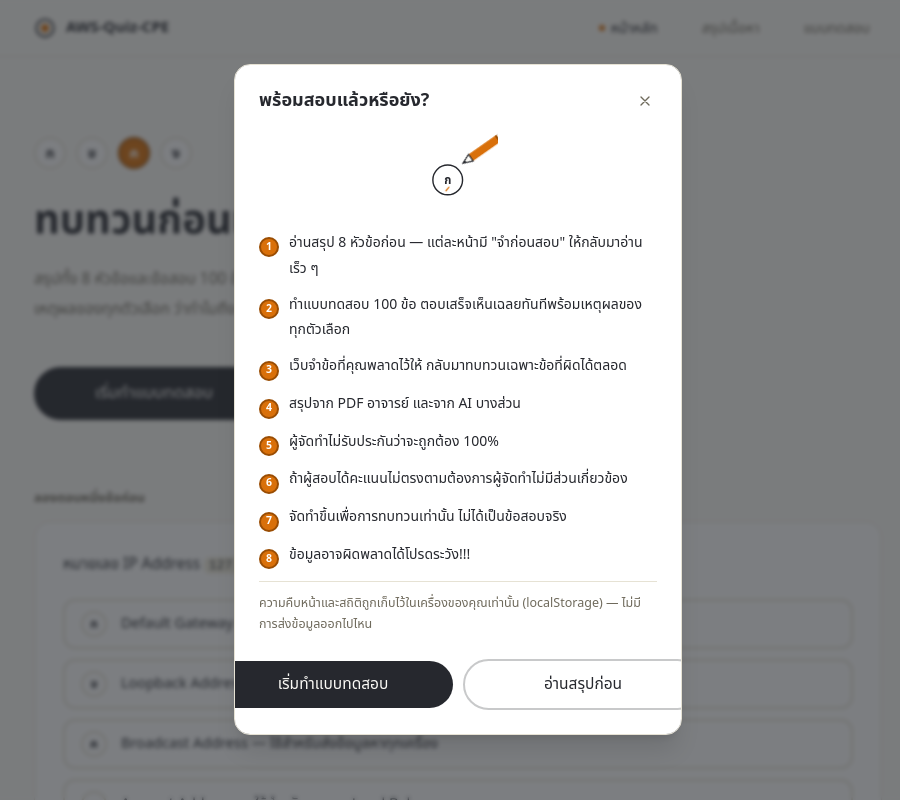
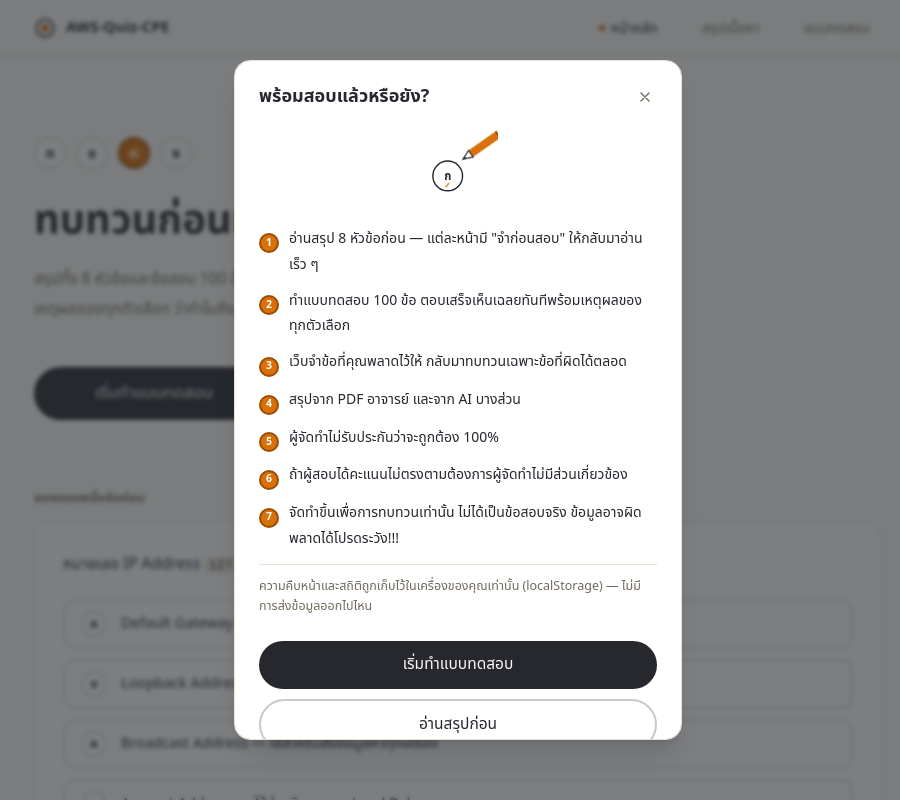
Before and after one commit to ChanodomOngkulna/Quiz-lab-AWS, a SvelteKit app: page / in a window 1280 px wide. Shown: the top 800 px of the page, without its empty margins (182-1082 px from the left). Built offline with nearby package versions, Linux system fonts and the light colour scheme.

Commit message:
fix: update action button layout classes in AlertModal component

```diff
--- a/src/lib/components/AlertModal.svelte
+++ b/src/lib/components/AlertModal.svelte
@@ -65,7 +65,7 @@
 				</div>
 			{/if}
 			{#if actions}
-				<div class="mt-6 flex flex-col justify-center gap-2.5 sm:flex-row sm:items-center">
+				<div class="mt-6 flex flex-col justify-center gap-2.5">
 					{@render actions()}
 				</div>
 			{/if}
--- a/src/routes/+page.svelte
+++ b/src/routes/+page.svelte
@@ -202,7 +202,7 @@
 		<span class="animate-float"><StickerPencil /></span>
 	</div>
 	<ul class="mt-2 space-y-2.5">
-		{#each ['อ่านสรุป 8 หัวข้อก่อน — แต่ละหน้ามี "จำก่อนสอบ" ให้กลับมาอ่านเร็ว ๆ', 'ทำแบบทดสอบ 100 ข้อ ตอบเสร็จเห็นเฉลยทันทีพร้อมเหตุผลของทุกตัวเลือก', 'เว็บจำข้อที่คุณพลาดไว้ให้ กลับมาทบทวนเฉพาะข้อที่ผิดได้ตลอด', 'สรุปจาก PDF อาจารย์ และจาก AI บางส่วน', 'ผู้จัดทำไม่รับประกันว่าจะถูกต้อง 100%', 'ถ้าผู้สอบได้คะแนนไม่ตรงตามต้องการผู้จัดทำไม่มีส่วนเกี่ยวข้อง', 'จัดทำขึ้นเพื่อการทบทวนเท่านั้น ไม่ได้เป็นข้อสอบจริง', 'ข้อมูลอาจผิดพลาดได้โปรดระวัง!!!'] as tip, i (tip)}
+		{#each ['อ่านสรุป 8 หัวข้อก่อน — แต่ละหน้ามี "จำก่อนสอบ" ให้กลับมาอ่านเร็ว ๆ', 'ทำแบบทดสอบ 100 ข้อ ตอบเสร็จเห็นเฉลยทันทีพร้อมเหตุผลของทุกตัวเลือก', 'เว็บจำข้อที่คุณพลาดไว้ให้ กลับมาทบทวนเฉพาะข้อที่ผิดได้ตลอด', 'สรุปจาก PDF อาจารย์ และจาก AI บางส่วน', 'ผู้จัดทำไม่รับประกันว่าจะถูกต้อง 100%', 'ถ้าผู้สอบได้คะแนนไม่ตรงตามต้องการผู้จัดทำไม่มีส่วนเกี่ยวข้อง', 'จัดทำขึ้นเพื่อการทบทวนเท่านั้น ไม่ได้เป็นข้อสอบจริง ข้อมูลอาจผิดพลาดได้โปรดระวัง!!!'] as tip, i (tip)}
 			<li class="flex items-start gap-2.5 text-[14px] leading-[1.85]">
 				<span class="mt-[.55em]"><ChoiceBubble letter={i + 1} state="selected" size="xs" /></span>
 				<span>{tip}</span>
@@ -216,14 +216,14 @@
 		<a
 			href="/quiz"
 			onclick={closeWelcome}
-			class="btn-lift flex w-full items-center justify-center rounded-full bg-ink px-8 py-3 text-[15.5px] font-medium text-paper transition-colors hover:bg-accent-deep sm:w-auto sm:min-w-[15rem]"
+			class="btn-lift flex w-full items-center justify-center rounded-full bg-ink px-8 py-3 text-[15.5px] font-medium text-paper transition-colors hover:bg-accent-deep"
 		>
 			เริ่มทำแบบทดสอบ
 		</a>
 		<a
 			href="/summary"
 			onclick={closeWelcome}
-			class="btn-lift flex w-full items-center justify-center rounded-full border-2 border-ink/25 px-8 py-3 text-[15.5px] font-medium transition-colors hover:border-ink sm:w-auto sm:min-w-[15rem]"
+			class="btn-lift flex w-full items-center justify-center rounded-full border-2 border-ink/25 px-8 py-3 text-[15.5px] font-medium transition-colors hover:border-ink"
 		>
 			อ่านสรุปก่อน
 		</a>
```
